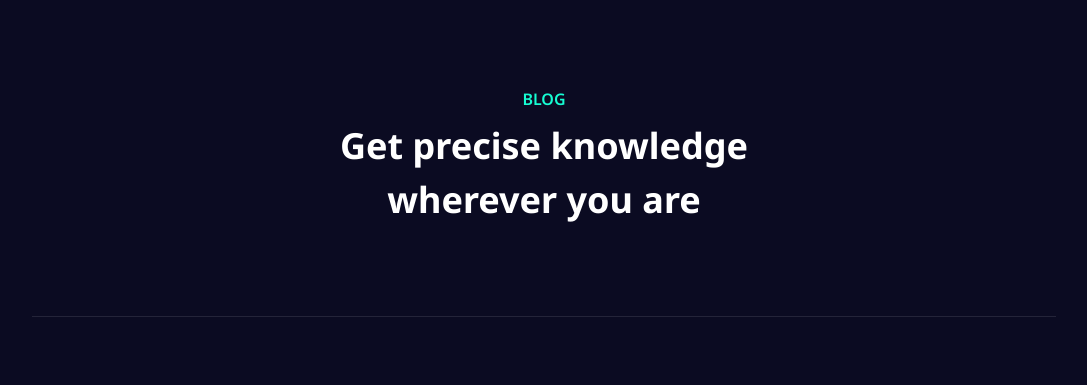
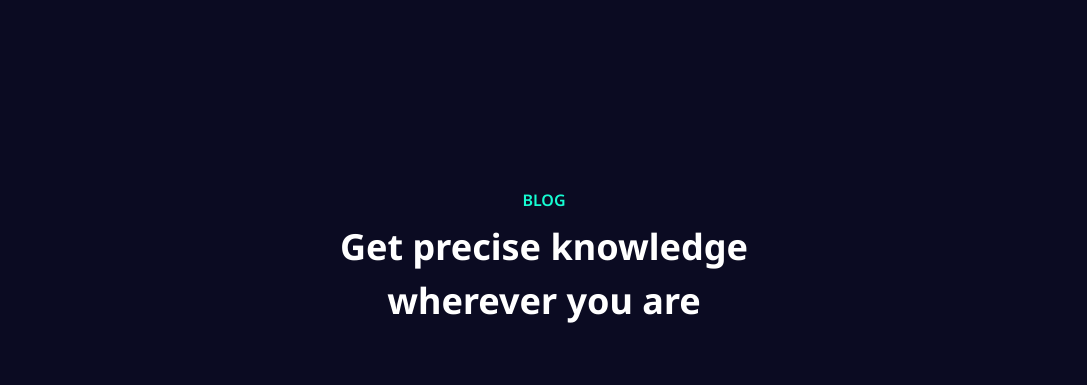
Before and after one commit to akmalseptiyana/collosal, a Gatsby site: page /blog in a window 1280 px wide. Shown: the part 111-496 px from the top of the page, without its empty margins (96-1183 px from the left). Built offline with nearby package versions, Linux system fonts and the light colour scheme; Gatsby itself is replaced by a stand-in of ours.

Commit message:
refactor: add margin top

```diff
--- a/src/components/layout/page/page-header.tsx
+++ b/src/components/layout/page/page-header.tsx
@@ -7,7 +7,7 @@ type PageHeaderProps = {
 
 export function PageHeader({ title, description }: PageHeaderProps) {
   return (
-    <header>
+    <header className="mt-[101px]">
       <div className="container">
         <div className="text-center">
           <p className="section-badge text-green">{title}</p>
```
